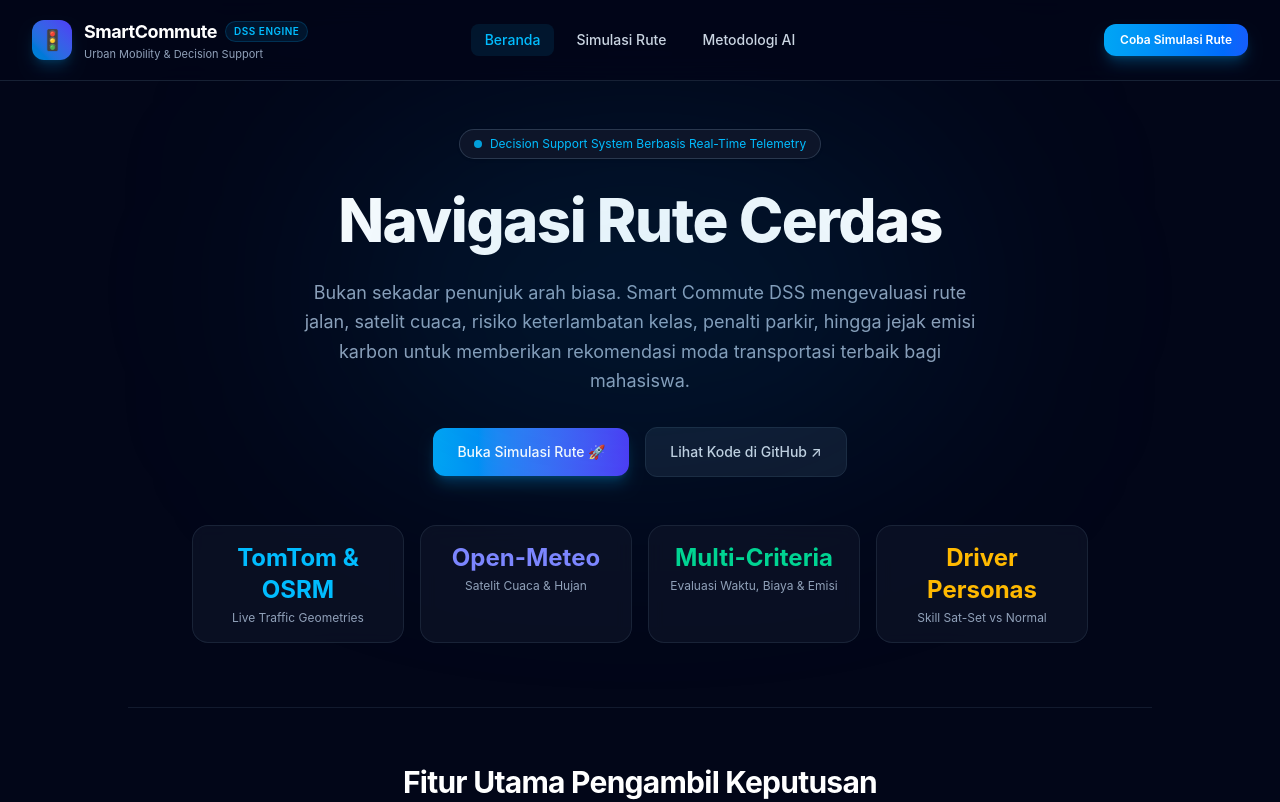
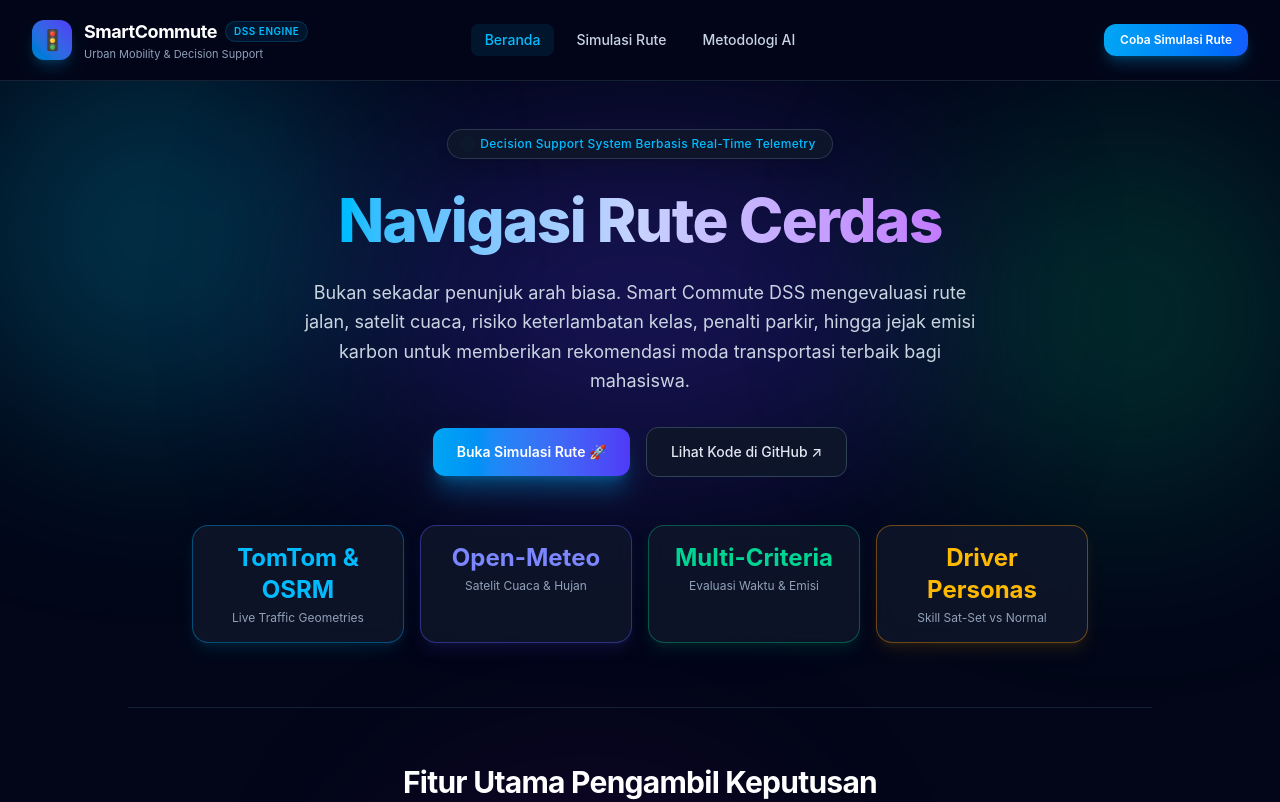
Before and after one commit to yukarimizura/smart-commute, a React app in the folder frontend/: page / in a window 1280 px wide. Shown: the top 802 px of the page. Built offline with nearby package versions, Linux system fonts and the light colour scheme; the HTML template or start-up script is replaced by a standard one.

Commit message:
Home: Adds effect glows

```diff
--- a/frontend/src/components/Home.jsx
+++ b/frontend/src/components/Home.jsx
@@ -2,31 +2,46 @@ import React from 'react'
 
 export default function Home({ onStart }) {
   return (
-    <div className="w-full flex flex-col items-center justify-center">
+    <div className="relative w-full min-h-[calc(100vh-5rem)] overflow-hidden flex flex-col items-center justify-center">
 
-      {/* Hero Section */}
-      <section className="relative w-full max-w-5xl mx-auto px-4 sm:px-6 pt-12 pb-16 text-center flex flex-col items-center justify-center">
-        {/* Glow Background Effect */}
-        <div className="absolute top-1/3 left-1/2 -translate-x-1/2 -translate-y-1/2 w-[450px] sm:w-[600px] h-[280px] bg-sky-600/15 blur-[130px] pointer-events-none rounded-full" />
+      {/* Dynamic Multi-Color Ambient Glow (Dibuat tegas dan terang) */}
+      <div aria-hidden="true" className="pointer-events-none absolute inset-0 z-0 overflow-hidden">
+        {/* Glow Cyan / Sky (Kiri Atas) */}
+        <div className="absolute -top-10 -left-10 w-96 h-96 rounded-full bg-cyan-500/25 blur-[100px]" />
 
-        <div className="inline-flex items-center gap-2 px-3.5 py-1.5 rounded-full bg-slate-900/90 border border-slate-700/80 mb-6 text-xs text-sky-400 shadow-sm backdrop-blur">
-          <span className="w-2 h-2 rounded-full bg-sky-400 animate-pulse" />
-          Decision Support System Berbasis Real-Time Telemetry
+        {/* Glow Ungu / Violet (Tengah Belakang Judul) */}
+        <div className="absolute top-20 left-1/2 -translate-x-1/2 w-[550px] h-72 rounded-full bg-indigo-600/30 blur-[110px]" />
+
+        {/* Glow Emerald / Hijau Neon (Kanan) */}
+        <div className="absolute top-10 -right-10 w-96 h-96 rounded-full bg-emerald-500/20 blur-[100px]" />
+
+        {/* Glow Fuchsia / Pink (Bawah) */}
+        <div className="absolute bottom-10 left-1/3 w-80 h-80 rounded-full bg-fuchsia-600/20 blur-[120px]" />
+      </div>
+
+      {/* Hero Content - Diberi z-10 agar berada di atas pendaran lampu */}
+      <section className="relative z-10 w-full max-w-5xl mx-auto px-4 sm:px-6 pt-12 pb-16 text-center flex flex-col items-center justify-center">
+
+        <div className="inline-flex items-center gap-2 px-4 py-1.5 rounded-full bg-slate-900/90 border border-slate-700/80 mb-6 text-xs text-sky-400 shadow-lg backdrop-blur-md">
+          <span className="w-2 h-2 rounded-full bg-sky-400 animate-ping" />
+          <span className="font-medium tracking-wide">Decision Support System Berbasis Real-Time Telemetry</span>
         </div>
 
-        <h1 className="text-4xl sm:text-5xl md:text-6xl font-extrabold text-white tracking-tight max-w-3xl leading-tight text-center">
-          Navigasi Rute Cerdas
+        <h1 className="text-4xl sm:text-5xl md:text-6xl font-extrabold tracking-tight max-w-3xl leading-tight text-center">
+          <span className="bg-gradient-to-r from-sky-400 via-indigo-200 to-purple-400 bg-clip-text text-transparent">
+            Navigasi Rute Cerdas
+          </span>
         </h1>
 
-        <p className="mt-5 text-base sm:text-lg text-slate-400 max-w-2xl leading-relaxed text-center">
+        <p className="mt-5 text-base sm:text-lg text-slate-300 max-w-2xl leading-relaxed text-center font-normal">
           Bukan sekadar penunjuk arah biasa. Smart Commute DSS mengevaluasi rute jalan, satelit cuaca, risiko keterlambatan kelas, penalti parkir, hingga jejak emisi karbon untuk memberikan rekomendasi moda transportasi terbaik bagi mahasiswa.
         </p>
 
-        {/* Action Buttons */}
+        {/* Tombol Aksi */}
         <div className="mt-8 flex flex-wrap items-center justify-center gap-4 w-full">
           <button
             onClick={onStart}
-            className="px-6 py-3.5 rounded-xl font-medium text-sm text-white bg-gradient-to-r from-sky-500 to-indigo-600 shadow-lg shadow-sky-500/25 hover:from-sky-400 hover:to-indigo-500 transition-all hover:scale-105 active:scale-95"
+            className="px-6 py-3.5 rounded-xl font-semibold text-sm text-white bg-gradient-to-r from-sky-500 to-indigo-600 shadow-xl shadow-sky-500/30 hover:shadow-sky-500/50 hover:scale-105 active:scale-95 transition-all"
           >
             Buka Simulasi Rute 🚀
           </button>
@@ -34,35 +49,48 @@ export default function Home({ onStart }) {
             href="https://github.com/yukarimizura/smart-commute"
             target="_blank"
             rel="noreferrer"
-            className="px-6 py-3.5 rounded-xl font-medium text-sm text-slate-300 bg-slate-900 border border-slate-800 hover:bg-slate-800 hover:text-white transition-all"
+            className="px-6 py-3.5 rounded-xl font-medium text-sm text-slate-200 bg-slate-900/90 border border-slate-700 hover:border-slate-500 hover:bg-slate-800 transition-all backdrop-blur-md"
           >
             Lihat Kode di GitHub ↗
           </a>
         </div>
 
-        {/* Metric Badges */}
+        {/* Kartu Metrik dengan Pendaran Aksen Warna */}
         <div className="mt-12 grid grid-cols-2 md:grid-cols-4 gap-4 w-full max-w-4xl mx-auto">
-          <div className="p-4 rounded-2xl bg-slate-900/60 border border-slate-800/80 backdrop-blur text-center">
-            <div className="text-xl sm:text-2xl font-bold text-sky-400">TomTom &amp; OSRM</div>
+
+          <div className="p-4 rounded-2xl bg-slate-900/80 border border-sky-500/40 shadow-lg shadow-sky-500/10 backdrop-blur-md text-center">
+            <div className="text-xl sm:text-2xl font-bold text-sky-400">
+              TomTom &amp; OSRM
+            </div>
             <div className="text-xs text-slate-400 mt-1">Live Traffic Geometries</div>
           </div>
-          <div className="p-4 rounded-2xl bg-slate-900/60 border border-slate-800/80 backdrop-blur text-center">
-            <div className="text-xl sm:text-2xl font-bold text-indigo-400">Open-Meteo</div>
+
+          <div className="p-4 rounded-2xl bg-slate-900/80 border border-indigo-500/40 shadow-lg shadow-indigo-500/10 backdrop-blur-md text-center">
+            <div className="text-xl sm:text-2xl font-bold text-indigo-400">
+              Open-Meteo
+            </div>
             <div className="text-xs text-slate-400 mt-1">Satelit Cuaca &amp; Hujan</div>
           </div>
-          <div className="p-4 rounded-2xl bg-slate-900/60 border border-slate-800/80 backdrop-blur text-center">
-            <div className="text-xl sm:text-2xl font-bold text-emerald-400">Multi-Criteria</div>
-            <div className="text-xs text-slate-400 mt-1">Evaluasi Waktu, Biaya &amp; Emisi</div>
+
+          <div className="p-4 rounded-2xl bg-slate-900/80 border border-emerald-500/40 shadow-lg shadow-emerald-500/10 backdrop-blur-md text-center">
+            <div className="text-xl sm:text-2xl font-bold text-emerald-400">
+              Multi-Criteria
+            </div>
+            <div className="text-xs text-slate-400 mt-1">Evaluasi Waktu &amp; Emisi</div>
           </div>
-          <div className="p-4 rounded-2xl bg-slate-900/60 border border-slate-800/80 backdrop-blur text-center">
-            <div className="text-xl sm:text-2xl font-bold text-amber-400">Driver Personas</div>
+
+          <div className="p-4 rounded-2xl bg-slate-900/80 border border-amber-500/40 shadow-lg shadow-amber-500/10 backdrop-blur-md text-center">
+            <div className="text-xl sm:text-2xl font-bold text-amber-400">
+              Driver Personas
+            </div>
             <div className="text-xs text-slate-400 mt-1">Skill Sat-Set vs Normal</div>
           </div>
+
         </div>
       </section>
 
       {/* Feature Highlights Grid */}
-      <section className="w-full max-w-5xl mx-auto px-4 sm:px-6 py-14 border-t border-slate-800/60 flex flex-col items-center">
+      <section className="relative z-10 w-full max-w-5xl mx-auto px-4 sm:px-6 py-14 border-t border-slate-800/80 flex flex-col items-center">
         <div className="text-center mb-10 max-w-xl mx-auto">
           <h2 className="text-2xl sm:text-3xl font-bold text-white tracking-tight">
             Fitur Utama Pengambil Keputusan
@@ -73,8 +101,7 @@ export default function Home({ onStart }) {
         </div>
 
         <div className="grid grid-cols-1 md:grid-cols-3 gap-6 w-full">
-          {/* Card 1 */}
-          <div className="p-6 rounded-2xl bg-slate-900/40 border border-slate-800 hover:border-sky-500/40 transition-all flex flex-col justify-between">
+          <div className="p-6 rounded-2xl bg-slate-900/70 border border-slate-800 hover:border-sky-500/50 transition-all flex flex-col justify-between">
             <div>
               <div className="w-12 h-12 rounded-xl bg-sky-500/10 border border-sky-500/20 text-sky-400 flex items-center justify-center text-2xl mb-4">
                 🗺️
@@ -86,8 +113,7 @@ export default function Home({ onStart }) {
             </div>
           </div>
 
-          {/* Card 2 */}
-          <div className="p-6 rounded-2xl bg-slate-900/40 border border-slate-800 hover:border-indigo-500/40 transition-all flex flex-col justify-between">
+          <div className="p-6 rounded-2xl bg-slate-900/70 border border-slate-800 hover:border-indigo-500/50 transition-all flex flex-col justify-between">
             <div>
               <div className="w-12 h-12 rounded-xl bg-indigo-500/10 border border-indigo-500/20 text-indigo-400 flex items-center justify-center text-2xl mb-4">
                 🚆
@@ -99,8 +125,7 @@ export default function Home({ onStart }) {
             </div>
           </div>
 
-          {/* Card 3 */}
-          <div className="p-6 rounded-2xl bg-slate-900/40 border border-slate-800 hover:border-emerald-500/40 transition-all flex flex-col justify-between">
+          <div className="p-6 rounded-2xl bg-slate-900/70 border border-slate-800 hover:border-emerald-500/50 transition-all flex flex-col justify-between">
             <div>
               <div className="w-12 h-12 rounded-xl bg-emerald-500/10 border border-emerald-500/20 text-emerald-400 flex items-center justify-center text-2xl mb-4">
                 🌱
```
